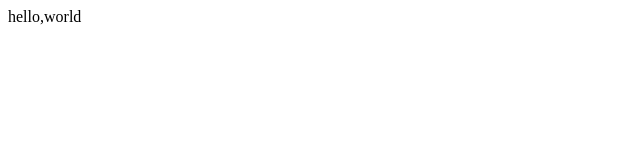
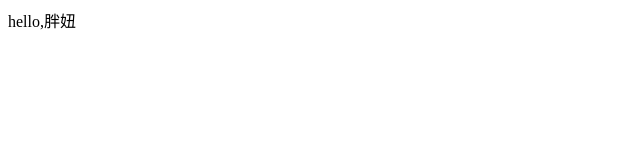
Before and after one commit to mofuly/qi, a plain HTML site: page test.html in a window 1280 px wide. Shown: the full height of the page, 0-640 px from the left. Drawn offline with Linux system fonts and the light colour scheme.

Commit message:
chinese char

```diff
--- a/test.html
+++ b/test.html
@@ -13,7 +13,7 @@
     <script>
         class Hello {
             hello() {
-                document.getElementById("hello").innerHTML = "hello,world";
+                document.getElementById("hello").innerHTML = "hello,胖妞";
             }
         }
         var h = new Hello();
```
